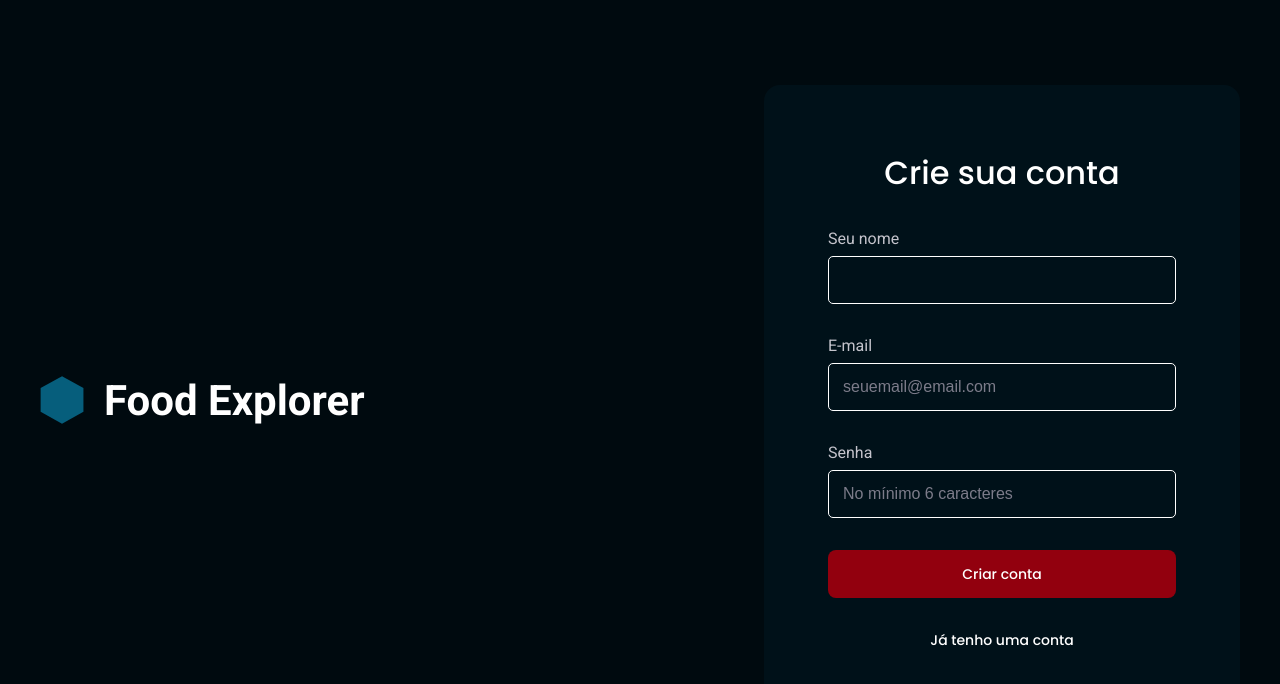
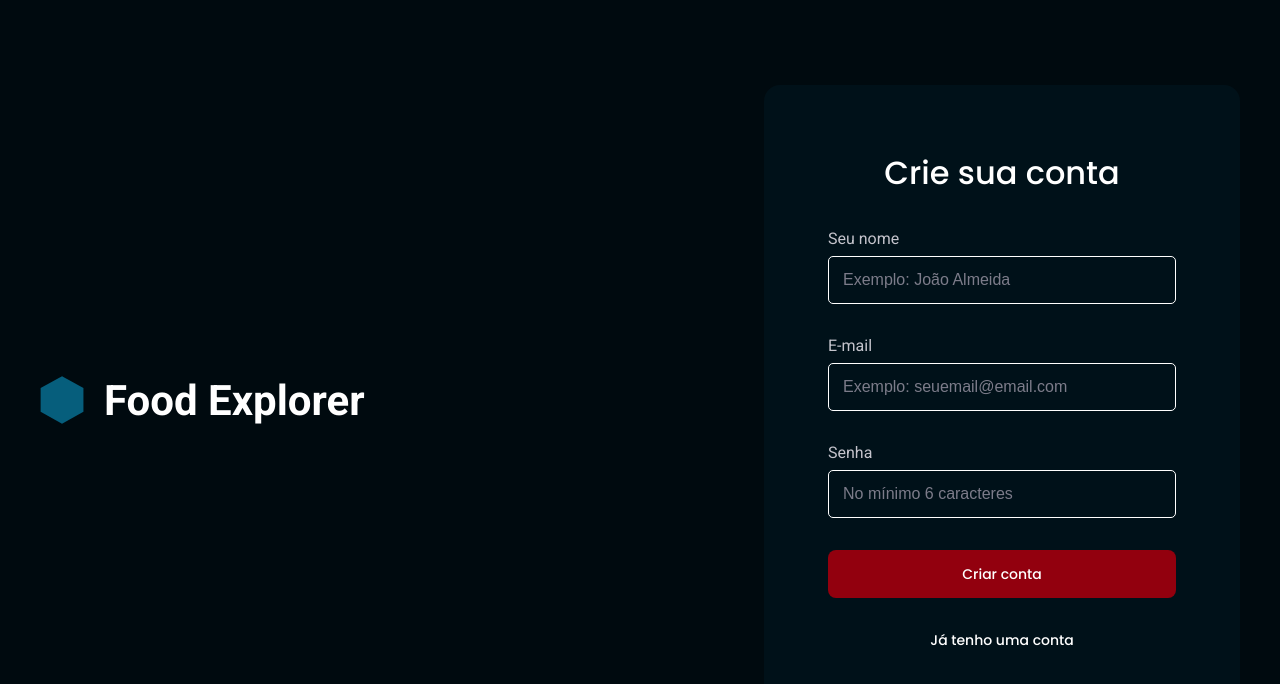
Before and after one commit to GabrielVinhas/food-explorer-frontend, a React (Vite) app: page /register in a window 1280 px wide. Shown: the top 684 px of the page. Built offline with nearby package versions, Linux system fonts and the light colour scheme.

Commit message:
Update index.jsx

```diff
--- a/src/pages/SignUp/index.jsx
+++ b/src/pages/SignUp/index.jsx
@@ -58,6 +58,7 @@ export function SignUp() {
           type="text"
           label="name"
           title="Seu nome"
+          placeholder="Exemplo: João Almeida"
           onChange={e => setName(e.target.value)}
           required
         />
@@ -66,7 +67,7 @@ export function SignUp() {
           type="email"
           label="email"
           title="E-mail"
-          placeholder="seuemail@email.com"
+          placeholder="Exemplo: seuemail@email.com"
           onChange={e => setEmail(e.target.value)}
           required
         />
```
